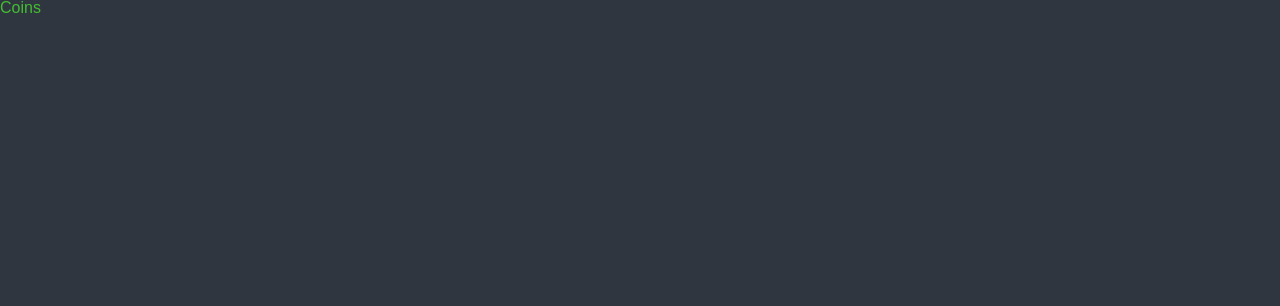
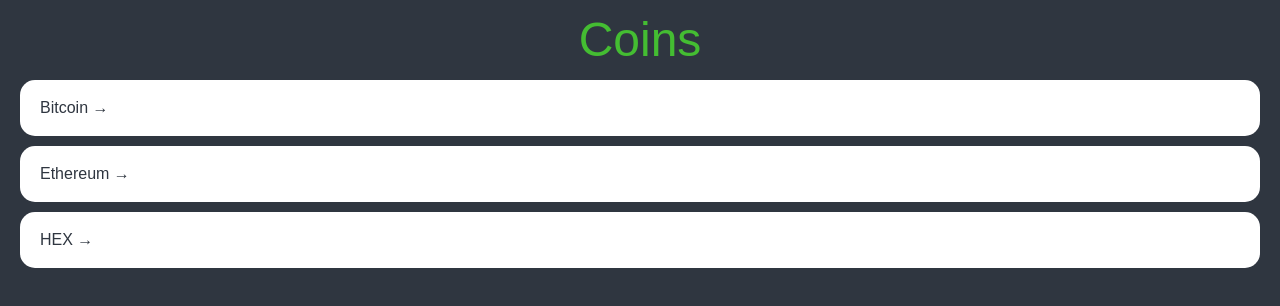
Before and after one commit to ejk0731/react-master-class, a React (Create React App) app: page / in a window 1280 px wide. Shown: the top 306 px of the page. Built offline with nearby package versions, Linux system fonts and the light colour scheme.

Commit message:
feature: #5.2 - Home part one

```diff
--- a/src/App.tsx
+++ b/src/App.tsx
@@ -61,6 +61,7 @@
 }
 a {
   text-decoration: none;
+  color: inherit;
 }
 `;
 
--- a/src/routes/Coins.tsx
+++ b/src/routes/Coins.tsx
@@ -1,11 +1,84 @@
 import { Link } from "react-router-dom";
 import styled from "styled-components";
 
+const Container = styled.div`
+  padding: 0 20px;
+`;
+const Header = styled.header`
+  height: 10vh;
+  display: flex;
+  justify-content: center;
+  align-items: center;
+`;
+const CoinsList = styled.ul``;
+const Coin = styled.li`
+  background-color: white;
+  margin-bottom: 10px;
+  border-radius: 15px;
+  color: ${(props) => props.theme.bgColor};
+
+  a {
+    display: block;
+    padding: 20px;
+    transition: color 0.2s ease-in-out;
+  }
+
+  &:hover {
+    a {
+      color: ${(props) => props.theme.accentColor};
+    }
+  }
+`;
+
 const Title = styled.h1`
+  font-size: 48px;
   color: ${(props) => props.theme.accentColor};
 `;
 
+const coins = [
+  {
+    id: "btc-bitcoin",
+    name: "Bitcoin",
+    symbol: "BTC",
+    rank: 1,
+    is_new: false,
+    is_active: true,
+    type: "coin",
+  },
+  {
+    id: "eth-ethereum",
+    name: "Ethereum",
+    symbol: "ETH",
+    rank: 2,
+    is_new: false,
+    is_active: true,
+    type: "coin",
+  },
+  {
+    id: "hex-hex",
+    name: "HEX",
+    symbol: "HEX",
+    rank: 3,
+    is_new: false,
+    is_active: true,
+    type: "token",
+  },
+];
+
 function Coins() {
-  return <Title>Coins</Title>;
+  return (
+    <Container>
+      <Header>
+        <Title>Coins</Title>
+      </Header>
+      <CoinsList>
+        {coins.map((coin) => (
+          <Coin key={coin.id}>
+            <Link to={`/${coin.id}`}>{coin.name} &rarr;</Link>
+          </Coin>
+        ))}
+      </CoinsList>
+    </Container>
+  );
 }
 export default Coins;
```
Also changed, not shown: setup.txt.
